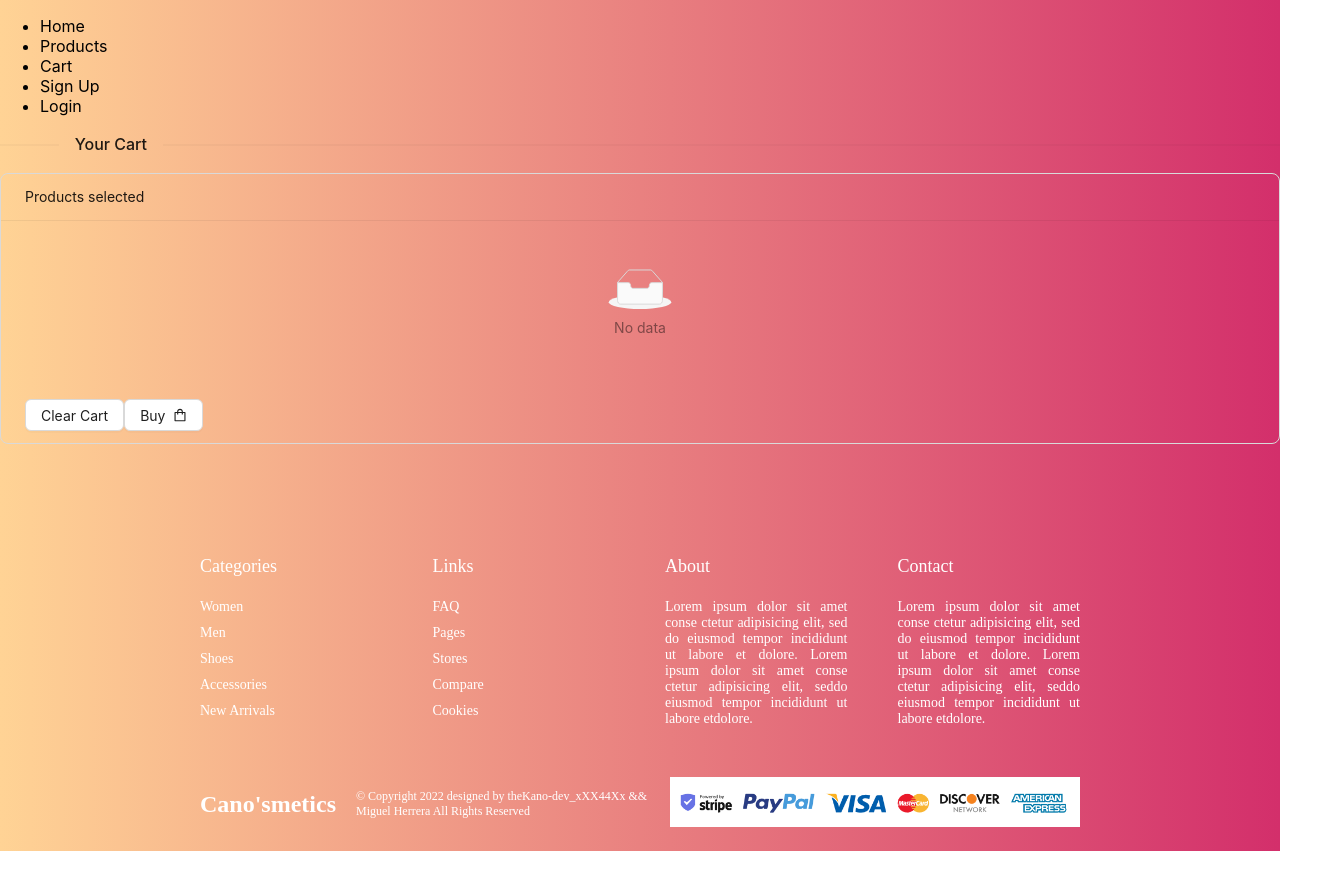
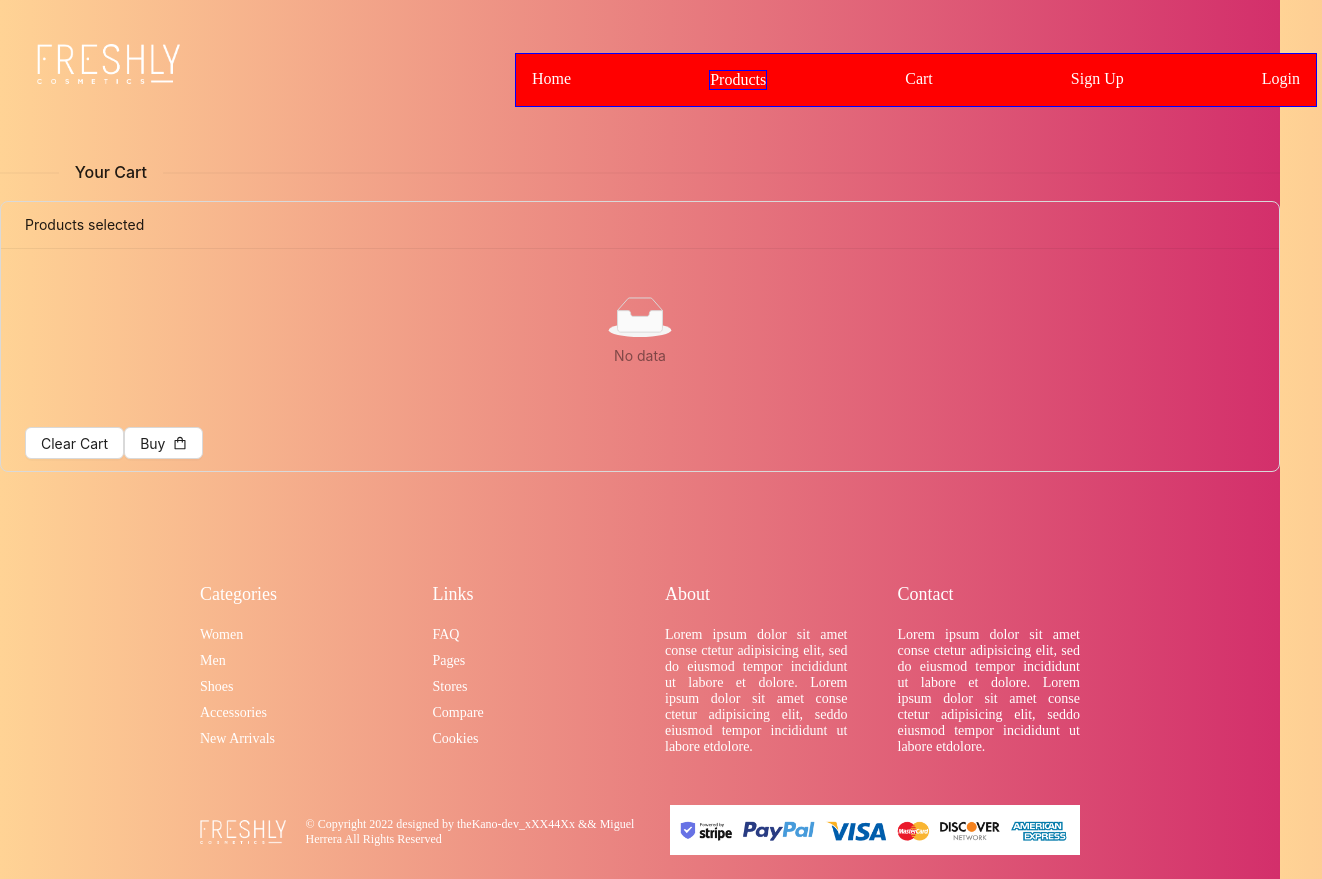
Before and after one commit to sergiokano/React_E-commerce, a React (Create React App) app: page /cart in a window 1280 px wide. Shown: the whole page, 1322 px wide, since content can reach past the window. Before the commit the page ends 851 px from the top, so only its background shows below. Built offline with nearby package versions, Linux system fonts and the light colour scheme; a web font is replaced by a local one.

Commit message:
navbar doing, problem with flex

```diff
--- a/src/components/Footer/Footer.jsx
+++ b/src/components/Footer/Footer.jsx
@@ -2,6 +2,8 @@ import React from "react";
 import "./Footer.scss";
 // import { Link } from "react-router-dom";
 import paymentImg from "../../img/payment.png";
+import logo from "../../img/logo_freshly.png"
+
 
 function Footer() {
   return (
@@ -44,7 +46,7 @@ function Footer() {
       </div>
       <div className="bottom">
         <div className="left">
-          <span className="logo">Cano'smetics</span>
+        <img className="logo" src={logo} alt="" />
           <span className="copyright">
             <span>© Copyright {new Date().getFullYear()}</span>
             <span> designed by </span>
--- a/src/components/Footer/Footer.scss
+++ b/src/components/Footer/Footer.scss
@@ -27,9 +27,6 @@ a {
         font-weight: 500;
         color: $color-text;
       }
-
-
-
     }
   }
 
@@ -43,9 +40,7 @@ a {
       align-items: center;
 
       .logo {
-        color: $color-text;
-        font-weight: bold;
-        font-size: 24px;
+        height: 1.5em
       }
 
       .copyright {
--- a/src/components/Header/Header.jsx
+++ b/src/components/Header/Header.jsx
@@ -1,92 +1,58 @@
 import React, { useContext } from "react";
 import { Link, useNavigate } from "react-router-dom";
 import { Menu } from "antd";
-import { HomeOutlined, UserOutlined, UserAddOutlined, LogoutOutlined, LoginOutlined, ShopOutlined, ShoppingCartOutlined } from "@ant-design/icons";
+import {
+  HomeOutlined,
+  UserOutlined,
+  UserAddOutlined,
+  LogoutOutlined,
+  LoginOutlined,
+  ShopOutlined,
+  ShoppingCartOutlined,
+} from "@ant-design/icons";
 import { UserContext } from "../../context/UserContext/UserState";
 import { Badge } from "antd";
 import "./Header.scss";
 import { ProductsContext } from "../../context/ProductsContext/ProductsState";
-
+import logo from "../../img/logo_freshly.png";
 
 const Header = () => {
-    const {token, logout} = useContext(UserContext)
-    const { cart } = useContext(ProductsContext)
-    const navigate = useNavigate()
-    const onLogout = ()=>{
-        logout()
-        navigate("/")
-    }
+  const { token, logout } = useContext(UserContext);
+  const { cart } = useContext(ProductsContext);
+  const navigate = useNavigate();
+  const onLogout = () => {
+    logout();
+    navigate("/");
+  };
   return (
-        <div className="container-header">
-          <nav>
-            <ul>
+    <nav className="container-header">
+      <img className="logo" src={logo} alt="logo freshly cosmetics" />
+      <ul className="navbar">
         <li>
-                <Link to="/">
-                  Home
-                </Link>
+          <Link to="/">Home</Link>
+        </li>
+
+        <li className="menu-vertical">
+          <Link to="/products">Products</Link>
+          <ul className="menu-vertical-container">
+            <li>Category 1</li>
+            <li>Category 2</li>
+            <li>Category 3</li>
+          </ul>
         </li>
         <li>
-                <Link to="/products">
-                  Products
-                </Link>
+          <Link to="/cart">Cart</Link>
         </li>
+
         <li>
-                <Link to="/cart">
-                  Cart
-                </Link>
+          <Link to="/register">Sign Up</Link>
         </li>
+
         <li>
-                <Link to="/register">
-                  Sign Up
-                </Link>
-              </li>
-              <li>
-                <Link to="/login">
-                  Login
-                </Link>
+          <Link to="/login">Login</Link>{" "}
         </li>
       </ul>
-            <div className="container-header_right">
-
-            </div>
     </nav>
-
-
-        {/* <Menu mode="horizontal" defaultSelectedKeys={["home"]}>
-          <Menu.Item key="home" icon={<HomeOutlined />}>
-            <Link to="/">Home</Link>
-          </Menu.Item>
-          <Menu.Item key="products" icon={<ShopOutlined />}>
-            <Link to="/products">Products</Link>
-          </Menu.Item>
-          <Menu.Item key="cart" icon={<ShoppingCartOutlined />}>
-        <Link to="/cart">
-          {" "}
-          <Badge count={cart.length} size="small">
-            Cart
-          </Badge>
-        </Link>
-      </Menu.Item>
-          <Menu.Item key="register" icon={<UserAddOutlined />}>
-              <Link to="/register">Register</Link>
-            </Menu.Item>
-          {token ? (
-            <>
-              <Menu.Item key="profile" icon={<UserOutlined />}>
-                <Link to="/profile">Profile</Link>
-              </Menu.Item>
-              <Menu.Item key="logout" icon={<LogoutOutlined />} onClick={onLogout}>
-                <Link to="/">Logout</Link>
-              </Menu.Item>
-            </>
-          )  : (
-            <Menu.Item key="login" icon={<LoginOutlined />}>
-              <Link to="/login">Login</Link>
-            </Menu.Item>
-
-          )}
-        </Menu> */}
-        </div>
   );
 };
 
--- a/src/components/Header/Header.scss
+++ b/src/components/Header/Header.scss
@@ -1,10 +1,53 @@
-.container-home {
-    background-color: #ffc069;
-    color: rgb(219, 224, 236);
-    padding: 5px;
-    cursor: pointer;
-ul{
-    background-color: #ffc069;
-    color: white
+@import "../../App.scss";
+
+li {
+  all: unset;
 }
+
+.container-header {
+  color: rgb(219, 224, 236);
+  padding: 5px;
+  cursor: pointer;
+  font: 100% $font-text;
+  color: $color-text;
+  display: flex;
+  margin: 2em;
+  width: 100%;
+  justify-content: space-between;
+  align-items: baseline;
+  .logo {
+    height: 2.5em;
+  }
+
+  .navbar {
+    display: flex;
+    width: 60%;
+    justify-content: space-between;
+    padding: 1em;
+    background-color: red;
+    border: blue 1px solid;
+    //   flex-wrap: nowrap;
+    .menu-vertical {
+      text-align: start;
+      border: blue 1px solid;
+
+      .menu-vertical-container {
+        display: none;
+        flex-direction: column;
+        text-align: left;
+        border: blue 1px solid;
+
+        // align-content: center;
+        margin-top: 1em;
+        li {
+          margin: 0.4em;
+        }
+      }
+    }
+    .menu-vertical {
+      &:hover .menu-vertical-container {
+        display: flex;
+      }
+    }
+  }
 }
```
Also changed, not shown: src/img/logo_freshly.png (added). Lines whose indentation alone changed are shown as unchanged.
